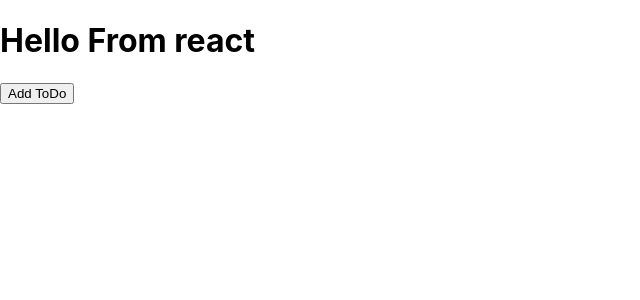
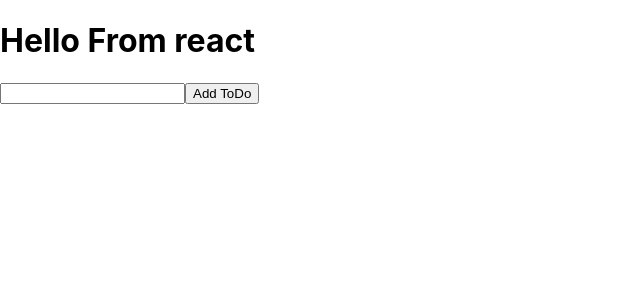
Before and after one commit to rahulreddyr3/learn_react_beginner, a React (Create React App) app in the folder Intro-to-React/todo-with-react/: page / in a window 1280 px wide. Shown: the top 300 px of the page, without its empty margins (0-640 px from the left). Built offline with nearby package versions, Linux system fonts and the light colour scheme.

Commit message:
[Rahul] add state to app

```diff
--- a/Intro-to-React/todo-with-react/src/App.js
+++ b/Intro-to-React/todo-with-react/src/App.js
@@ -1,12 +1,23 @@
+// To build Todos we would need not 1 but 2 states, One to hold all todos, one to hold new to do input. lets create them.
 import Button from "./components/Button";
+// We need to import this to use state inside a function/component in React
+import {useState} from "react";
 
-const App = () => (
+const App = () => {
+    // Creating a state to hold the todos.
+    const [todos, setTodo] = useState([{id: 1, name: 'initial todo'}]);
+    const [todoInput, setTodoInput] = useState([]);
+    // Observe that in this case the data/state is JS data rather than in HTML. This makes access and manipulation faster in react.
+
+    return (
         <div>
             <h1>
                 Hello From react
             </h1>
+            {/*Lets also add an Input element to hold the input value*/}
+            <input type="text"/>
             <Button/>
         </div>
-    // Note that we created an encompassing Div as we can only return one element in a component.
     )
+}
 export default App;
```
Also changed, not shown: 1 other file (tests, documents, lock files or other folders). Lines whose indentation alone changed are shown as unchanged.
